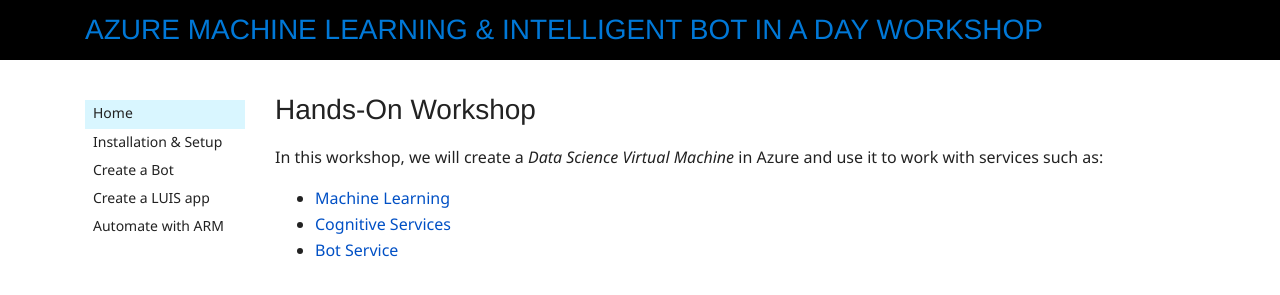
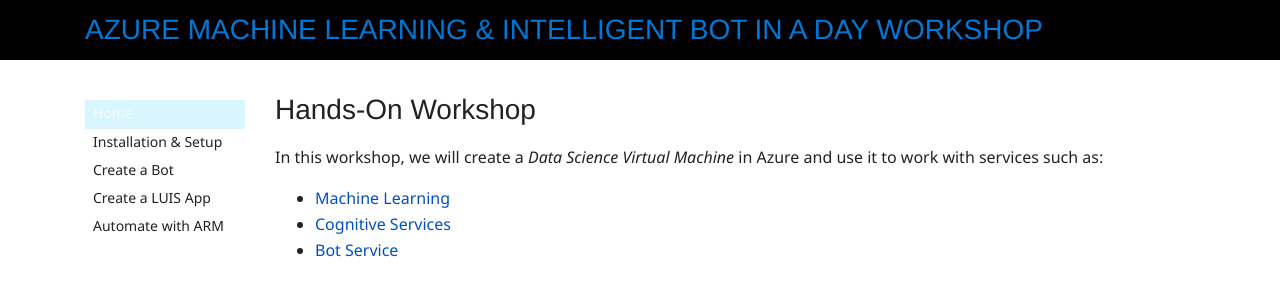
Before and after one commit to scook-valorem/bot-in-a-day, a Jekyll site: the page built from readme.md, in a window 1280 px wide. Shown: the top 295 px of the page. Built offline with Jekyll 4.4.1, drawn with Linux system fonts in a browser that asks for light colours; nearby versions of some CDN libraries.

Commit message:
Update navigation.html

```diff
--- a/_includes/navigation.html
+++ b/_includes/navigation.html
@@ -1,19 +1,29 @@
 <nav class="toc">
     <ul>
         <li class="{% if page.url == "/index.html" or page.url == "/" or page.url == "" %}bg-note{% endif %}">
-            <a href="index.html">Home</a>
+            <a href="index.html" class="{% if page.url == "/index.html" or page.url == "/" or page.url == "" %}text-light{% endif %}">
+                Home
+            </a>
         </li>
         <li class="{% if page.url == "/setup.html" %}bg-note{% endif %}">
-            <a href="setup.html">Installation &amp; Setup</a>
+            <a href="setup.html" class="{% if page.url == "/setup.html" %}text-light{% endif %}">
+                Installation &amp; Setup
+            </a>
         </li>
         <li class="{% if page.url == "/bot.html" %}bg-note{% endif %}">
-            <a href="bot.html">Create a Bot</a>
+            <a href="bot.html" class="{% if page.url == "/bot.html" %}text-light{% endif %}">
+                Create a Bot
+            </a>
         </li>
         <li class="{% if page.url == "/luis.html" %}bg-note{% endif %}">
-            <a href="luis.html">Create a LUIS app</a>
+            <a href="luis.html" class="{% if page.url == "/luis.html" %}text-light{% endif %}">
+                Create a LUIS App
+            </a>
         </li>
         <li class="{% if page.url == "/arm.html" %}bg-note{% endif %}">
-            <a href="arm.html">Automate with ARM</a>
+            <a href="arm.html" class="{% if page.url == "/arm.html" %}text-light{% endif %}">
+                Automate with ARM
+            </a>
         </li>
     </ul>
 </nav>
```
